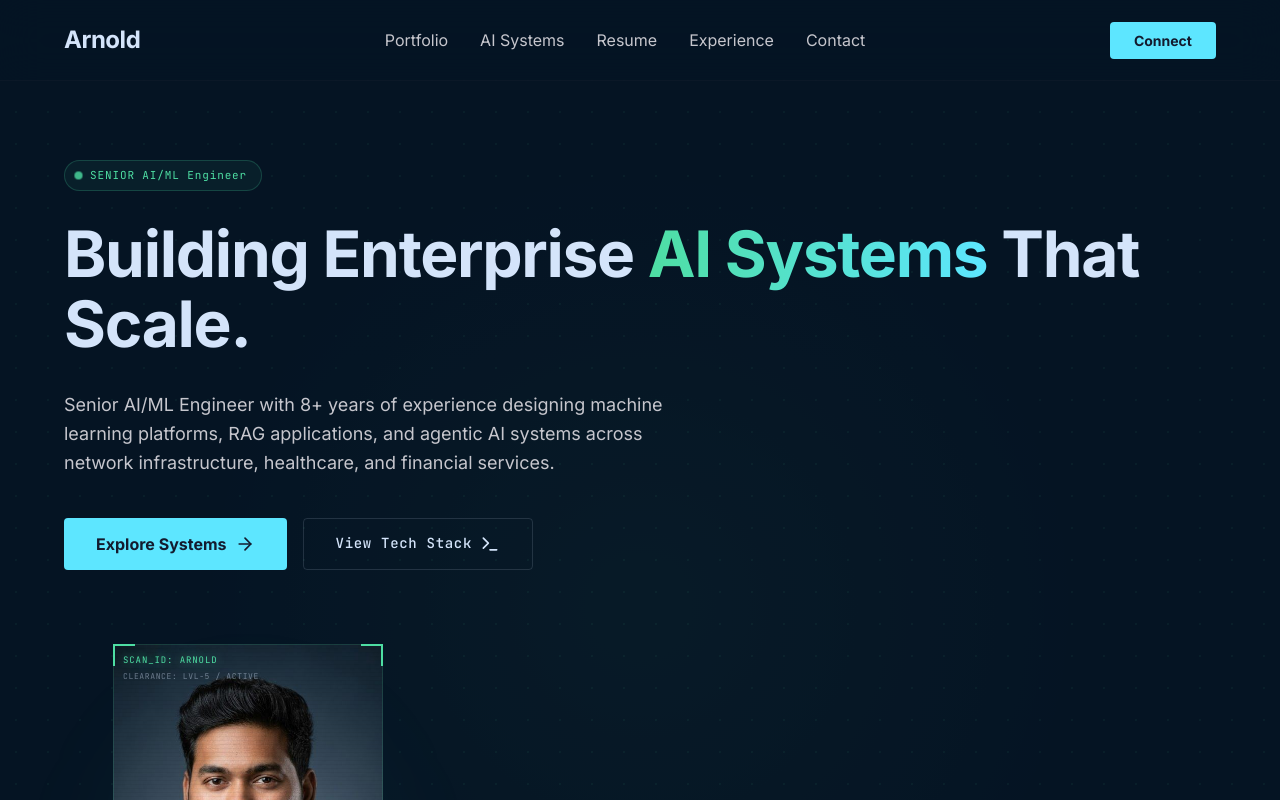
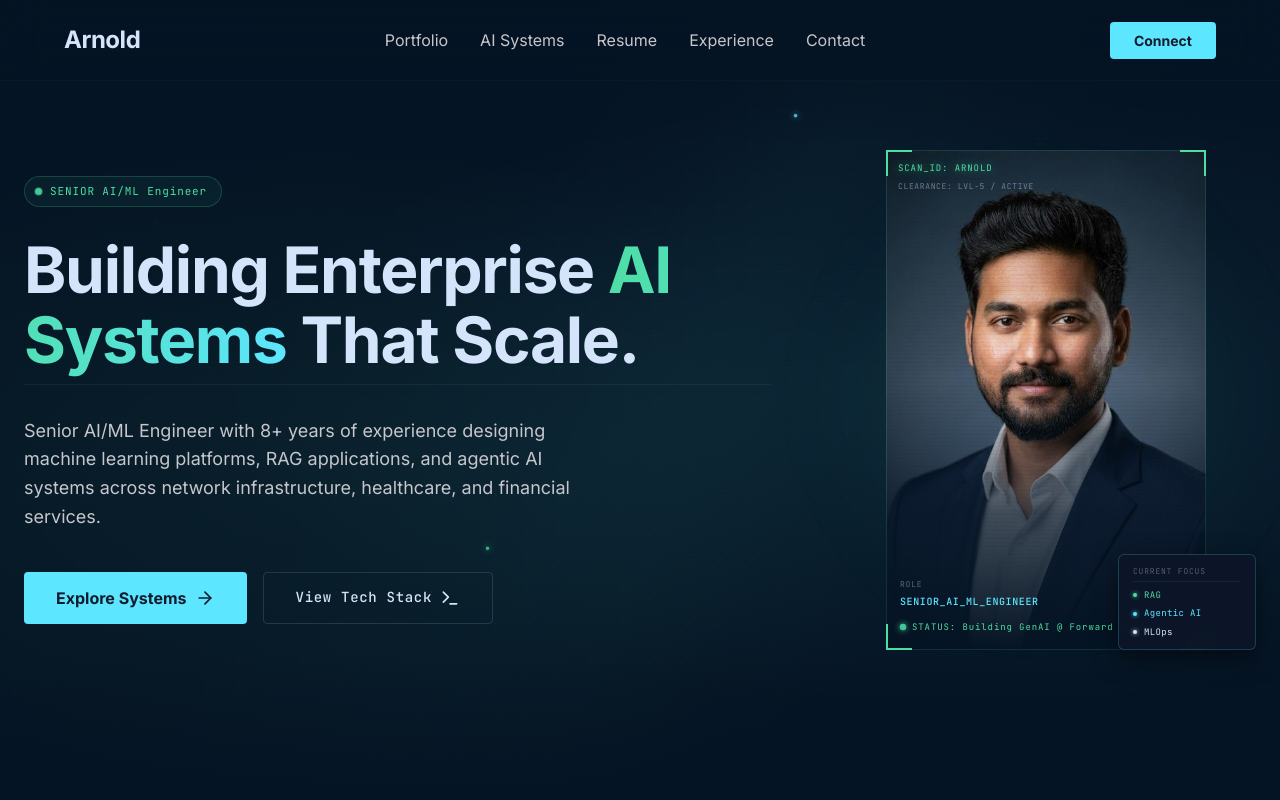
Before and after one commit to arnold655/my_website, a Next.js app: page / in a window 1280 px wide. Shown: the top 800 px of the page. Built offline with nearby package versions, Linux system fonts and the light colour scheme.

Commit message:
Improved full-screen hero layout and UI enhancements

```diff
--- a/app/page.tsx
+++ b/app/page.tsx
@@ -5,6 +5,7 @@ import Image from "next/image";
 import Link from "next/link";
 import { SplineScene } from "@/components/ui/splite";
 import { Spotlight } from "@/components/ui/spotlight";
+import { TextScramble } from "@/components/ui/text-scramble";
 
 const IconArrowRight = () => (
   <svg
@@ -468,6 +469,10 @@ export default function Home() {
           body { cursor: auto; }
           #cursor-dot, #cursor-ring { display: none; }
         }
+        @keyframes float-particle {
+          0%, 100% { opacity: 0; transform: translateY(0) scale(1); }
+          40% { opacity: 0.8; transform: translateY(-30px) scale(1.2); }
+        }
       `}</style>
 
       <div id="cursor-dot" className="hidden md:block" />
@@ -636,18 +641,29 @@ export default function Home() {
           ref={heroRef}
           style={{
             position: "relative",
-            paddingTop: 160,
-            paddingBottom: 120,
+            minHeight: "100vh",
+            display: "flex",
+            alignItems: "center",
+            paddingTop: 80,
+            paddingBottom: 80,
             overflow: "hidden",
           }}
         >
-          <div style={{ position: "absolute", inset: 0, zIndex: -1 }}>
+          {/* Background layers */}
+          <div
+            style={{
+              position: "absolute",
+              inset: 0,
+              zIndex: 0,
+              pointerEvents: "none",
+            }}
+          >
             <div
               style={{
                 position: "absolute",
                 inset: 0,
                 background:
-                  "radial-gradient(circle at 50% 50%, rgba(78,222,163,.08) 0%, transparent 50%)",
+                  "radial-gradient(ellipse at 75% 50%, rgba(93,230,255,.07) 0%, transparent 55%)",
               }}
             />
             <div
@@ -655,28 +671,102 @@ export default function Home() {
                 position: "absolute",
                 inset: 0,
                 background:
-                  "linear-gradient(to bottom, #051424 0%, transparent 30%, transparent 70%, #051424 100%)",
+                  "radial-gradient(ellipse at 25% 60%, rgba(78,222,163,.06) 0%, transparent 50%)",
               }}
             />
             <div
               style={{
                 position: "absolute",
                 inset: 0,
-                background: "rgba(5,20,36,.6)",
-              }}
-            />
-          </div>
-
-          <div style={{ maxWidth: 1200, margin: "0 auto", padding: "0 24px" }}>
-            <div
-              style={{
-                display: "grid",
-                gridTemplateColumns: "repeat(12, 1fr)",
-                gap: 24,
-                alignItems: "center",
-              }}
-            >
-              <div style={{ gridColumn: "span 12" }} className="md:col-span-8">
+                background:
+                  "linear-gradient(125deg, transparent 35%, rgba(93,230,255,.015) 50%, transparent 65%)",
+              }}
+            />
+            <div
+              style={{
+                position: "absolute",
+                inset: 0,
+                background:
+                  "linear-gradient(115deg, transparent 45%, rgba(78,222,163,.012) 55%, transparent 70%)",
+              }}
+            />
+            <div
+              style={{
+                position: "absolute",
+                inset: 0,
+                backgroundImage:
+                  "repeating-linear-gradient(0deg, transparent, transparent 3px, rgba(0,0,0,.03) 3px, rgba(0,0,0,.03) 4px)",
+              }}
+            />
+            <div
+              style={{
+                position: "absolute",
+                inset: 0,
+                background:
+                  "linear-gradient(to bottom, #051424 0%, transparent 18%, transparent 82%, #051424 100%)",
+              }}
+            />
+            {[
+              {
+                left: "12%",
+                top: "28%",
+                delay: "0s",
+                dur: "7s",
+                color: COLORS.tertiary,
+              },
+              {
+                left: "62%",
+                top: "18%",
+                delay: "2.5s",
+                dur: "9s",
+                color: COLORS.secondary,
+              },
+              {
+                left: "82%",
+                top: "58%",
+                delay: "1.2s",
+                dur: "6s",
+                color: COLORS.secondary,
+              },
+              {
+                left: "38%",
+                top: "72%",
+                delay: "3.5s",
+                dur: "8s",
+                color: COLORS.tertiary,
+              },
+            ].map((p, i) => (
+              <div
+                key={i}
+                style={{
+                  position: "absolute",
+                  left: p.left,
+                  top: p.top,
+                  width: 3,
+                  height: 3,
+                  borderRadius: "50%",
+                  background: p.color,
+                  boxShadow: `0 0 6px ${p.color}`,
+                  animation: `float-particle ${p.dur} ease-in-out ${p.delay} infinite`,
+                }}
+              />
+            ))}
+          </div>
+
+          <div
+            style={{
+              maxWidth: 1400,
+              margin: "0 auto",
+              padding: "0 24px",
+              width: "100%",
+              position: "relative",
+              zIndex: 1,
+              display: "flex",
+            }}
+            className="flex-col md:flex-row gap-10 md:gap-16 items-start md:items-center"
+          >
+            {/* LEFT – text */}
+            <div style={{ flex: 1, minWidth: 0 }}>
               <div
                 style={{
                   display: "inline-flex",
@@ -723,8 +813,16 @@ export default function Home() {
                   fontSize: "clamp(36px, 6vw, 64px)",
                 }}
               >
+                <TextScramble
+                  text="Building Enterprise AI Systems That Scale."
+                  finalRender={
+                    <>
                       Building Enterprise{" "}
-                  <span className="gradient-text">AI Systems</span> That Scale.
+                      <span className="gradient-text">AI Systems</span> That
+                      Scale.
+                    </>
+                  }
+                />
               </h1>
 
               <p
@@ -733,14 +831,14 @@ export default function Home() {
                   fontSize: 18,
                   lineHeight: 1.6,
                   color: COLORS.onSurfaceVariant,
-                    maxWidth: 640,
+                  maxWidth: 560,
                   marginBottom: 40,
                 }}
               >
                 Senior AI/ML Engineer with 8+ years of experience designing
                 machine learning platforms, RAG applications, and agentic AI
-                  systems across network infrastructure, healthcare, and
-                  financial services.
+                systems across network infrastructure, healthcare, and financial
+                services.
               </p>
 
               <div style={{ display: "flex", flexWrap: "wrap", gap: 16 }}>
@@ -785,8 +883,7 @@ export default function Home() {
                     (e.currentTarget.style.borderColor = COLORS.secondary)
                   }
                   onMouseLeave={(e) =>
-                      (e.currentTarget.style.borderColor =
-                        "rgba(148,163,184,.2)")
+                    (e.currentTarget.style.borderColor = "rgba(148,163,184,.2)")
                   }
                 >
                   View Tech Stack <IconTerminal />
@@ -794,48 +891,44 @@ export default function Home() {
               </div>
             </div>
 
-              {/* Hero right – AI ID Card portrait */}
-              <div
-                className="hidden md:flex"
-                style={{
-                  gridColumn: "span 4",
+            {/* RIGHT – AI ID Card */}
+            <div
+              className="w-full md:w-[420px]"
+              style={{
+                flexShrink: 0,
                 position: "relative",
+                display: "flex",
                 justifyContent: "center",
                 alignItems: "center",
-                  height: 500,
-                }}
-              >
-                {/* Ambient glow backdrop */}
-                <div
-                  style={{
-                    position: "absolute",
-                    width: 340,
-                    height: 340,
+                minHeight: 460,
+              }}
+            >
+              {/* Ambient glow */}
+              <div
+                style={{
+                  position: "absolute",
+                  width: 420,
+                  height: 420,
                   background:
-                      "radial-gradient(circle, rgba(78,222,163,.1) 0%, transparent 70%)",
+                    "radial-gradient(circle, rgba(78,222,163,.12) 0%, transparent 70%)",
                   borderRadius: "50%",
-                    filter: "blur(48px)",
+                  filter: "blur(56px)",
                   zIndex: 0,
                 }}
               />
 
-                {/* ID Card frame */}
-                <div
-                  style={{
-                    position: "relative",
-                    width: 270,
-                    height: 400,
-                    zIndex: 1,
-                  }}
-                >
-                  {/* Corner brackets */}
+              {/* Card frame */}
+              <div
+                className="w-[280px] h-[420px] md:w-[320px] md:h-[500px]"
+                style={{ position: "relative", zIndex: 1 }}
+              >
                 <div
                   style={{
                     position: "absolute",
                     top: 0,
                     left: 0,
-                      width: 22,
-                      height: 22,
+                    width: 26,
+                    height: 26,
                     borderTop: `2px solid ${COLORS.tertiary}`,
                     borderLeft: `2px solid ${COLORS.tertiary}`,
                     zIndex: 4,
@@ -846,8 +939,8 @@ export default function Home() {
                     position: "absolute",
                     top: 0,
                     right: 0,
-                      width: 22,
-                      height: 22,
+                    width: 26,
+                    height: 26,
                     borderTop: `2px solid ${COLORS.tertiary}`,
                     borderRight: `2px solid ${COLORS.tertiary}`,
                     zIndex: 4,
@@ -858,8 +951,8 @@ export default function Home() {
                     position: "absolute",
                     bottom: 0,
                     left: 0,
-                      width: 22,
-                      height: 22,
+                    width: 26,
+                    height: 26,
                     borderBottom: `2px solid ${COLORS.tertiary}`,
                     borderLeft: `2px solid ${COLORS.tertiary}`,
                     zIndex: 4,
@@ -870,15 +963,14 @@ export default function Home() {
                     position: "absolute",
                     bottom: 0,
                     right: 0,
-                      width: 22,
-                      height: 22,
+                    width: 26,
+                    height: 26,
                     borderBottom: `2px solid ${COLORS.tertiary}`,
                     borderRight: `2px solid ${COLORS.tertiary}`,
                     zIndex: 4,
                   }}
                 />
 
-                  {/* Thin outer border */}
                 <div
                   style={{
                     position: "absolute",
@@ -890,7 +982,6 @@ export default function Home() {
                   }}
                 />
 
-                  {/* Image + overlays */}
                 <div
                   style={{
                     position: "absolute",
@@ -911,7 +1002,6 @@ export default function Home() {
                     priority
                   />
 
-                    {/* Bottom gradient fade */}
                   <div
                     style={{
                       position: "absolute",
@@ -925,7 +1015,6 @@ export default function Home() {
                     }}
                   />
 
-                    {/* Subtle scanline texture */}
                   <div
                     style={{
                       position: "absolute",
@@ -937,17 +1026,16 @@ export default function Home() {
                     }}
                   />
 
-                    {/* Top scan info */}
-                    <div
-                      style={{
-                        position: "absolute",
-                        top: 10,
-                        left: 10,
-                        right: 10,
+                  <div
+                    style={{
+                      position: "absolute",
+                      top: 12,
+                      left: 12,
+                      right: 12,
                       zIndex: 3,
                       display: "flex",
                       flexDirection: "column",
-                        gap: 3,
+                      gap: 4,
                     }}
                   >
                     <span
@@ -973,13 +1061,12 @@ export default function Home() {
                     </span>
                   </div>
 
-                    {/* Bottom overlay text */}
-                    <div
-                      style={{
-                        position: "absolute",
-                        bottom: 12,
-                        left: 12,
-                        right: 12,
+                  <div
+                    style={{
+                      position: "absolute",
+                      bottom: 16,
+                      left: 14,
+                      right: 14,
                       zIndex: 3,
                     }}
                   >
@@ -989,7 +1076,7 @@ export default function Home() {
                         fontSize: 8,
                         letterSpacing: ".1em",
                         color: "rgba(212,228,250,.4)",
-                          marginBottom: 3,
+                        marginBottom: 4,
                       }}
                     >
                       ROLE
@@ -1001,17 +1088,13 @@ export default function Home() {
                         letterSpacing: ".06em",
                         color: COLORS.secondary,
                         fontWeight: 500,
-                          marginBottom: 10,
+                        marginBottom: 12,
                       }}
                     >
                       SENIOR_AI_ML_ENGINEER
                     </div>
                     <div
-                        style={{
-                          display: "flex",
-                          alignItems: "center",
-                          gap: 6,
-                        }}
+                      style={{ display: "flex", alignItems: "center", gap: 6 }}
                     >
                       <span
                         className="pulse-dot"
@@ -1040,11 +1123,12 @@ export default function Home() {
                 </div>
               </div>
 
-                {/* Floating status badge – overlapping bottom-right of card */}
-                <div
-                  style={{
-                    position: "absolute",
-                    bottom: 36,
+              {/* Status badge – desktop only */}
+              <div
+                className="hidden md:flex"
+                style={{
+                  position: "absolute",
+                  bottom: 0,
                   right: 0,
                   background: "rgba(12,22,40,.97)",
                   border: "1px solid rgba(93,230,255,.2)",
@@ -1052,7 +1136,6 @@ export default function Home() {
                   padding: "10px 14px",
                   zIndex: 5,
                   backdropFilter: "blur(16px)",
-                    display: "flex",
                   flexDirection: "column",
                   gap: 5,
                   minWidth: 138,
@@ -1103,7 +1186,6 @@ export default function Home() {
                     </span>
                   </div>
                 ))}
-                </div>
               </div>
             </div>
           </div>
--- /dev/null
+++ b/components/ui/text-scramble.tsx
@@ -0,0 +1,127 @@
+"use client"
+
+import { useState, useCallback, useRef, useEffect } from "react"
+import type { ReactNode } from "react"
+
+const CHARS = "ABCDEFGHIJKLMNOPQRSTUVWXYZ0123456789!@#$%&*"
+
+interface TextScrambleProps {
+  text: string
+  className?: string
+  autoScramble?: boolean
+  finalRender?: ReactNode
+}
+
+export function TextScramble({
+  text,
+  className = "",
+  autoScramble = true,
+  finalRender,
+}: TextScrambleProps) {
+  const [displayText, setDisplayText] = useState(text)
+  const [isHovering, setIsHovering] = useState(false)
+  const [isScrambling, setIsScrambling] = useState(false)
+  const intervalRef = useRef<NodeJS.Timeout | null>(null)
+  const frameRef = useRef(0)
+
+  const scramble = useCallback(() => {
+    setIsScrambling(true)
+    frameRef.current = 0
+    const duration = text.length * 3
+
+    if (intervalRef.current) clearInterval(intervalRef.current)
+
+    intervalRef.current = setInterval(() => {
+      frameRef.current++
+
+      const progress = frameRef.current / duration
+      const revealedLength = Math.floor(progress * text.length)
+
+      const newText = text
+        .split("")
+        .map((char, i) => {
+          if (char === " ") return " "
+          if (i < revealedLength) return text[i]
+          return CHARS[Math.floor(Math.random() * CHARS.length)]
+        })
+        .join("")
+
+      setDisplayText(newText)
+
+      if (frameRef.current >= duration) {
+        if (intervalRef.current) clearInterval(intervalRef.current)
+        setDisplayText(text)
+        setIsScrambling(false)
+      }
+    }, 30)
+  }, [text])
+
+  useEffect(() => {
+    if (autoScramble) scramble()
+    return () => {
+      if (intervalRef.current) clearInterval(intervalRef.current)
+    }
+  }, [autoScramble, scramble])
+
+  const handleMouseEnter = () => {
+    setIsHovering(true)
+    scramble()
+  }
+
+  const handleMouseLeave = () => {
+    setIsHovering(false)
+  }
+
+  const showFinal = finalRender != null && !isScrambling
+
+  return (
+    <span
+      className={`group relative flex flex-col ${className}`}
+      onMouseEnter={handleMouseEnter}
+      onMouseLeave={handleMouseLeave}
+    >
+      <span className="relative">
+        {showFinal
+          ? finalRender
+          : displayText.split("").map((char, i) => (
+              <span
+                key={i}
+                className="inline-block transition-all duration-150"
+                style={{
+                  color: isScrambling && char !== text[i] ? "#4edea3" : "inherit",
+                  transform:
+                    isScrambling && char !== text[i] ? "scale(1.1)" : "scale(1)",
+                  transitionDelay: `${i * 10}ms`,
+                }}
+              >
+                {char}
+              </span>
+            ))}
+      </span>
+
+      {/* Animated underline */}
+      <span className="relative h-px w-full mt-2 overflow-hidden">
+        <span
+          className="absolute inset-0 transition-transform duration-500 ease-out origin-left"
+          style={{
+            backgroundColor: "#5de6ff",
+            transform: isHovering ? "scaleX(1)" : "scaleX(0)",
+          }}
+        />
+        <span
+          className="absolute inset-0"
+          style={{ backgroundColor: "rgba(93,230,255,.08)" }}
+        />
+      </span>
+
+      {/* Subtle glow on hover */}
+      <span
+        className="absolute -inset-4 rounded-lg -z-10 transition-opacity duration-300"
+        style={{
+          background: "rgba(78,222,163,.05)",
+          opacity: isHovering ? 1 : 0,
+        }}
+      />
+    </span>
+  )
+}
```
Lines whose indentation alone changed are shown as unchanged.
